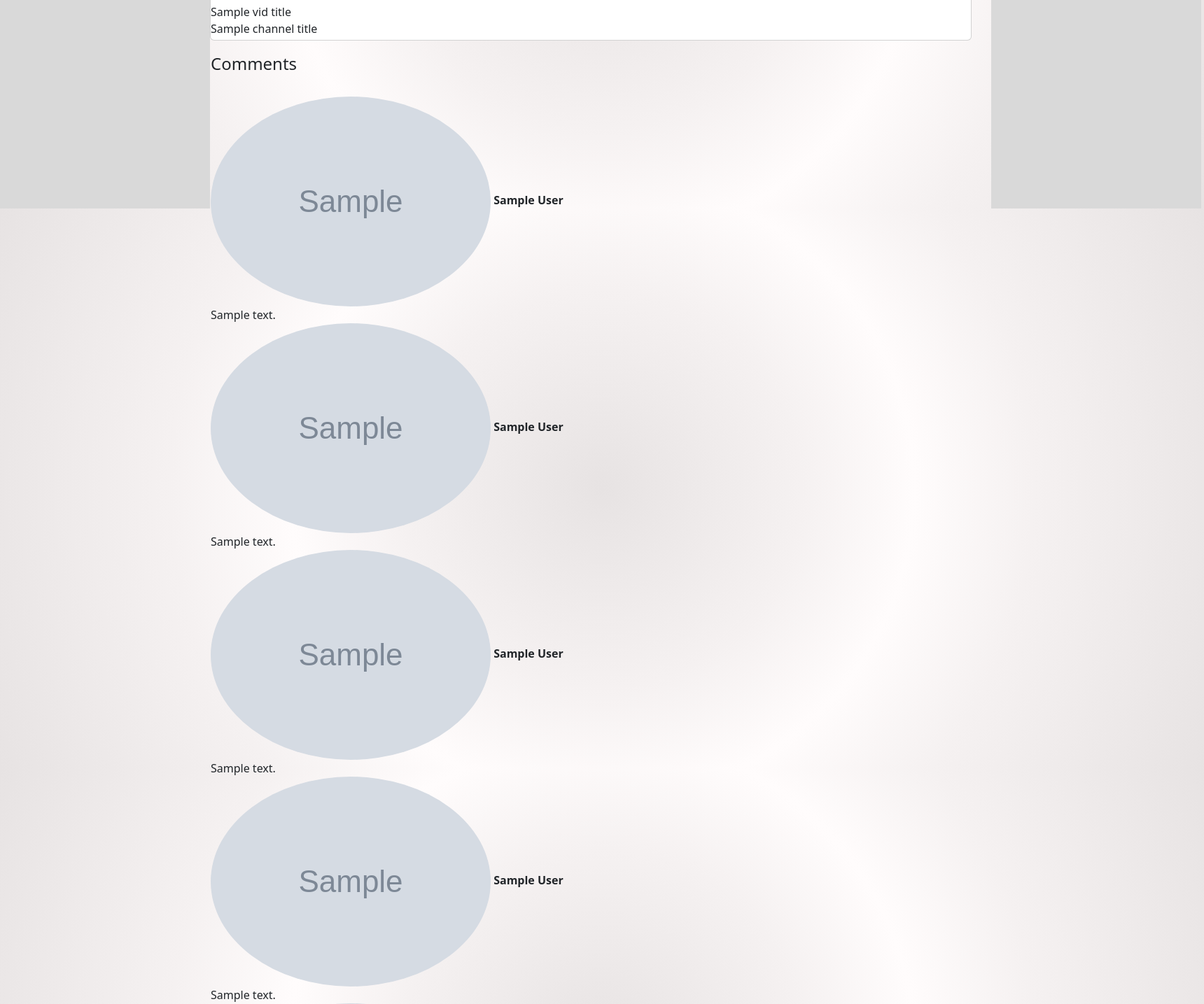
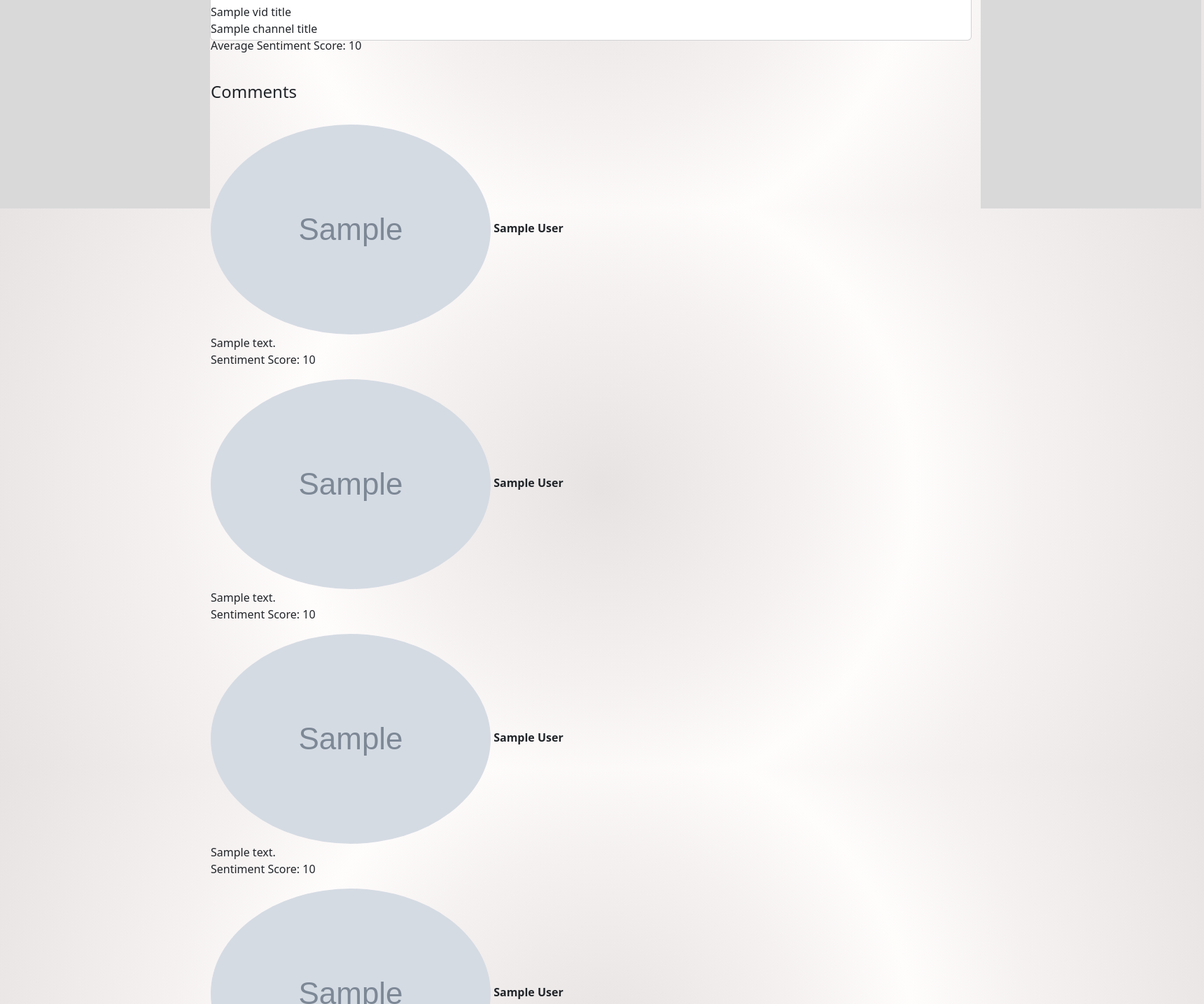
Before and after one commit to rtogn/YouTube-Comment-Sentiment-Analysis-Website, a Flask app: template templates/video_view.html in a window 1720 px wide. Shown: the part 502-1937 px from the top of the page at 70% size. Run offline with Flask 3, Linux system fonts and the light colour scheme; the template is opened without the code that fills it: most values are stand-ins (such as "Sample title", 1, 10 or a date in 2020); grey boxes marked "Sample" are stand-in pictures.

Commit message:
sent scores

```diff
--- a/main.py
+++ b/main.py
@@ -1,11 +1,12 @@
 import os
 import requests
 import flask
-from flask import redirect, session
+from flask import redirect, request, session
 from dotenv import find_dotenv, load_dotenv
 # Local Imports
 from YTSA_Core_Files import sql_admin_functions, sql_requests, sql_models
 from YTSA_Core_Files.sql_models import db
+from vader import sentScore, aveSentScore
 
 load_dotenv(find_dotenv())
 APIKEY = os.getenv("APIKEY")
@@ -136,6 +137,7 @@ def video_view():
     authorDisplayname = []
     authorProfileImageUrl = []
     textDisplay = []
+    sent_score = []
 
     form_data = flask.request.args
 
@@ -190,8 +192,12 @@ def video_view():
             textDisplay.append(
                 r_comments["items"][i]['snippet']['topLevelComment'][
                     'snippet']['textDisplay'])
+            sent_score.append(sentScore(r_comments["items"][i]['snippet']['topLevelComment'][
+                    'snippet']['textDisplay']))
         except:
             print("")
+
+    ave_sent_score = aveSentScore(textDisplay)
 
     return flask.render_template(
         "video_view.html",
@@ -202,6 +208,9 @@ def video_view():
         authorDisplayname=authorDisplayname,
         authorProfileImageUrl=authorProfileImageUrl,
         textDisplay=textDisplay,
+        sent_score = sent_score,
+        ave_sent_score = ave_sent_score
+
 
     )
 
--- a/templates/video_view.html
+++ b/templates/video_view.html
@@ -26,21 +26,27 @@
                         <span class="card-title">{{vid_title}}</span>
                         <br />
                         <span class="card-channel-Title">{{channelTitle}}</span>
+
+                        <p> Average Sentiment Score: {{ave_sent_score}}</p>
                     </div>
 
                     <br />
                     <h4>Comments</h4>
                     <br />
                     {%for i in range(100)%}
-                    <div class="comments">
+
+                        <div class="comments">
 
                         <img class="rounded-circle" src="{{authorProfileImageUrl[i]}}">
                         <span><strong>{{authorDisplayname[i]}}</strong></span>
                         <br />
                         <span>{{textDisplay[i]}}</span>
                         <br />
+                        <p>Sentiment Score: {{sent_score[i]}}</p>
+                        </div>
 
-                    </div>
+
+
                     {%endfor%}
 
                 </div>
@@ -51,10 +57,15 @@
     <aside class="right_sidebar">
         <span class="all-text">
 
+    <form action="/video_view/" method="POST">
+        <label> Sentiment filter:</label>
+        <input type="range" min="-1" max="1" value = "0"  name="sent_value">
+        <input type="submit">
+    </form>
+
+
     <div class="slidecontainer">
-        <p>Sentiment filter:</p>
-        <input type="range" min="-100" max="100" value = "0"  id="myRange">
-        <p>Value: <span id="demo"></span></p>
+
     </div>
 
     <form action="/action_page.php" id="search_filter">
@@ -70,11 +81,11 @@
         <!-- will move this later -->
        <script>
         var slider = document.getElementById("myRange");
-        var output = document.getElementById("demo");
+        var output = document.getElementById("sent_value");
         output.innerHTML = slider.value;
 
         slider.oninput = function() {
-        output.innerHTML = this.value/100;
+            output.innerHTML = this.value/100;
         }
 
         function filter_out() {
@@ -85,6 +96,13 @@
             var x = document.getElementById("keyword").form.id;
             document.getElementById("filter").innerHTML = x;
         }
+        function update(){
+            var slider = document.getElementById("myRange");
+            var output = document.getElementById("sent_va");
+            output.innerHTML = slider.value/100;
+        }
+
+
        </script>
 
 
--- a/vader.py
+++ b/vader.py
@@ -14,22 +14,22 @@ nltk.download('vader_lexicon')
 
 
 #this function takes in a list of comments and outputs a corresponding list of sentiment scores ranging from -1 to 1
-def sentScore(comments):
+def sentScore(comment):
 
     #initalize an empty array for the scores
-    score = []
+    score = 0
 
     #initalize the model
     sid = SentimentIntensityAnalyzer()
 
-    #stores the score for each comment in the score list
-    for comment in comments:
+
+
         #a dictionary
-        s =  sid.polarity_scores(comment)
+    s =  sid.polarity_scores(comment)
 
-        for key, value in s.items():
-            if(key == 'compound'):
-                score.append(value)
+    for key, value in s.items():
+        if(key == 'compound'):
+            score = value
 
 
 
@@ -51,11 +51,11 @@ def sentScore(comments):
 
 #example list of comments
 comments = ["Hello my name is Sam.", "i hate pizza", "I love cookies"]
-sentScore(comments)
+
 
 
 def aveSentScore(s):
-    #print(sum(s)/len(s))
-    return(sum(s)/len(s))
-
-aveSentScore(sentScore(comments))
+    total = 0
+    for comment in comments:
+        total = total + sentScore(comment)
+    return(total/len(s))
```
